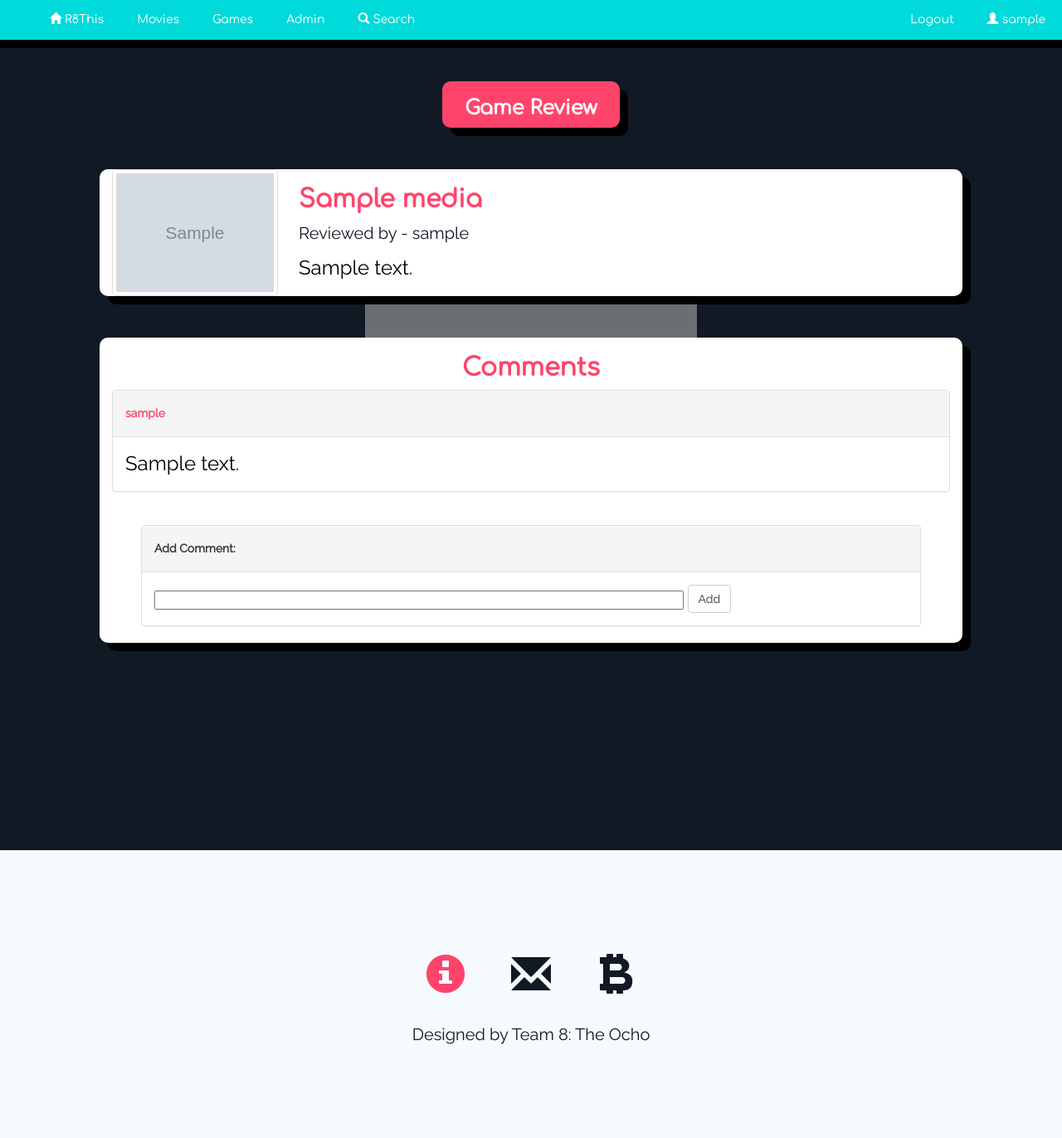
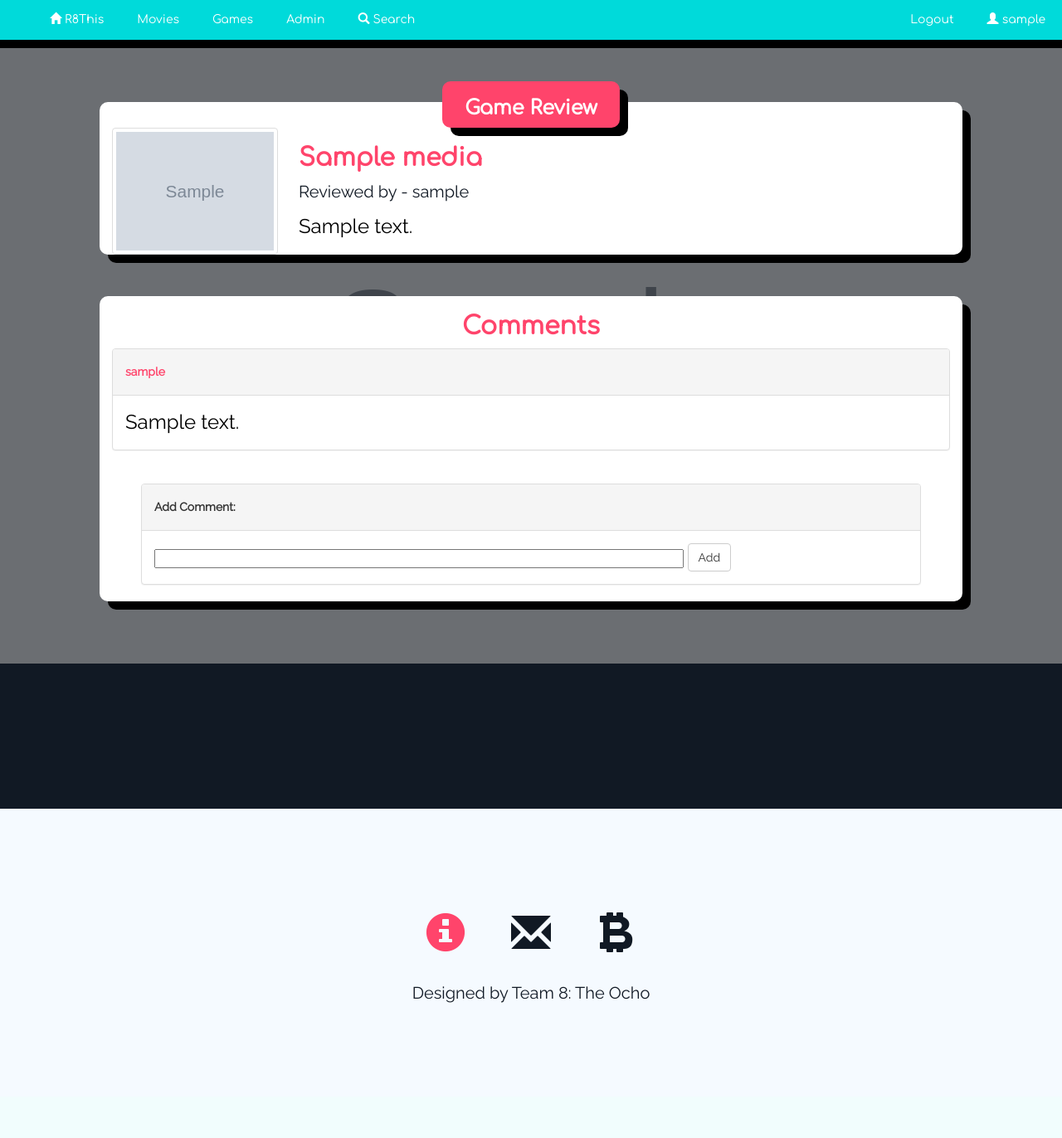
Before and after one commit to kbp7/COP4813-Group-Project---R8This, a PHP site: page /pages/viewReview.php?mediaID=1 in a window 1280 px wide. Shown: the whole page at 83% size. After the commit the page ends 1209 px from the top, so only its background shows below. Run offline with PHP 8.4, Linux system fonts and the light colour scheme; the visitor is signed in with stand-in values (Sample User, id 1); tables that the repository leaves empty hold one stand-in row (values such as "Sample post"); grey boxes marked "Sample" are stand-in pictures; data that the repository does not hold is empty; some libraries are stand-ins or nearby versions.

Commit message:
fixed small background image

```diff
--- a/pages/viewReview.php
+++ b/pages/viewReview.php
@@ -124,11 +124,8 @@
   </div>
 
 
-  <div class="container">
-    <div style="background: url('../images/<?php echo $Cover_Media ?>') no-repeat center center; position:fixed; width: 100%; height: 1000px; top:0; left:0; z-index: -1; filter:blur(5px); filter:brightness(50%);"></div>
-    <!--div class="wumbotron">
+  <div class="container-fluid" style="background: url('../images/<?php echo $Cover_Media ?>') no-repeat center center; background-size: cover; position:fixed; width: 100%; height: 100%; top:0; left:0; z-index: -1; filter:brightness(50%);">
 
-    </div-->
   </div>
 
   <!-- Movie review -->
@@ -224,7 +221,7 @@ END;
           <div class="float: left">
             <div class="title h5">
               <b>Add Comment:</b>
-              <?php $mediaID = $_GET['mediaID']; ?>
+                <?php $mediaID = $_GET['mediaID']; ?>
               <input type="hidden" name="mediaID" value="<?php echo $mediaID;?>"/>
             </div>
           </div>
```
